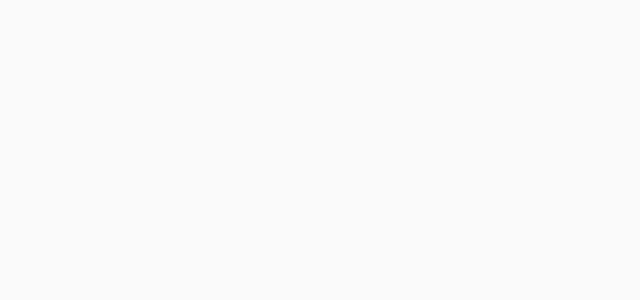
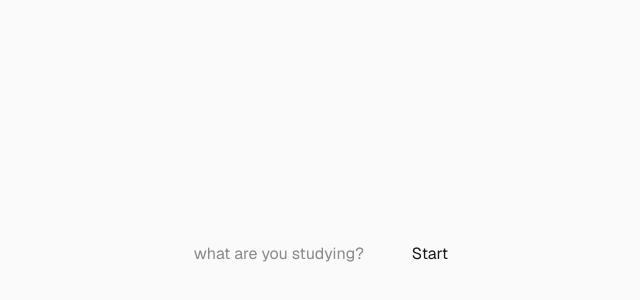
Before and after one commit to hyoni91/study-tracker, a Next.js app: page / in a window 1280 px wide. Shown: the part 146-446 px from the top of the page, without its empty margins (319-959 px from the left). Built offline with nearby package versions, Linux system fonts and the light colour scheme.

Commit message:
time input

```diff
--- a/app/page.tsx
+++ b/app/page.tsx
@@ -1,7 +1,9 @@
+import Timer from "@/components/timer/Timer";
 
 export default function Home() {
   return (
     <div className="flex min-h-screen items-center justify-center bg-zinc-50 font-sans dark:bg-black">
+      <Timer />
     </div>
   );
 }
--- a/components/timer/Timer.tsx
+++ b/components/timer/Timer.tsx
@@ -0,0 +1,50 @@
+"use client";
+
+import { useTimer } from "@/hooks/useTimer";
+import { saveStudy } from "@/lib/storage";
+import { useState } from "react";
+
+export default function Timer() {
+  const [input, setInput] = useState("");
+  const { start, end, isRunning, startTime } = useTimer();
+
+  const inputHandler = (e: React.ChangeEvent<HTMLInputElement>) => {
+    setInput(e.target.value);
+  };
+
+  const endHandler = () => {
+    const endData = end();
+    if (!endData) return;
+    saveStudy({
+      id: crypto.randomUUID(),
+      date: new Date().toISOString().split("T")[0],
+      startTime: endData.startTime,
+      endTime: endData.endTime,
+      duration: endData.duration,
+      title: input,
+    });
+    setInput(""); //reset input after saving
+  };
+
+  return (
+    <div>
+      {isRunning ? (
+        <button type="button" onClick={endHandler}>
+          End
+        </button>
+      ) : (
+        <div>
+          <input
+            type="text"
+            placeholder="what are you studying?"
+            value={input}
+            onChange={inputHandler}
+          />
+          <button type="button" onClick={start}>
+            Start
+          </button>
+        </div>
+      )}
+    </div>
+  );
+}
--- a/hooks/useTimer.ts
+++ b/hooks/useTimer.ts
@@ -2,13 +2,12 @@
 
 import { useState } from "react";
 
-function useTimer (){
+export function useTimer (){
 
     const [startTime, setStartTime] = useState<number | null>(null);
     const [isRunning, setIsRunning] = useState(false);
 
     const start = () =>{
-
         //오늘 날짜가 있다면 더하기
         if(isRunning) return;
 
--- a/lip/storage.ts
+++ b/lib/storage.ts
@@ -1,17 +1,17 @@
-import { StudyRecord } from "@/types/study";
+import { StudyData, StudyRecord } from "@/types/study";
 
 {/** Storage Save
     data변수에 현재 저장된 전체 데이터를 복사한 후, 기존 날짜의 값이 있으면 push, 없으면 새로 추가 */}
 
-function SaveStudy (studyRecord:StudyRecord){
+export function saveStudy (studyRecord:StudyRecord){
 
     //오늘 날짜
     const now = new Date();
-    const today = `${now.getFullYear()}-${now.getMonth()+1}-${now.getDate()}`;
+    const today = `${now.getFullYear()}-${String(now.getMonth()+1).padStart(2,"0")}-${String(now.getDate()).padStart(2,"0")}`;
 
     //기존데이터
     const stored = localStorage.getItem("studyData");
-    const data = stored ? JSON.parse(stored) : {};
+    const data:StudyData = stored ? JSON.parse(stored) : {};
 
     //날짜별 처리
      if (data[today]) {
```
Also changed, not shown: lib/data.ts (added), lib/utils.ts (added).
